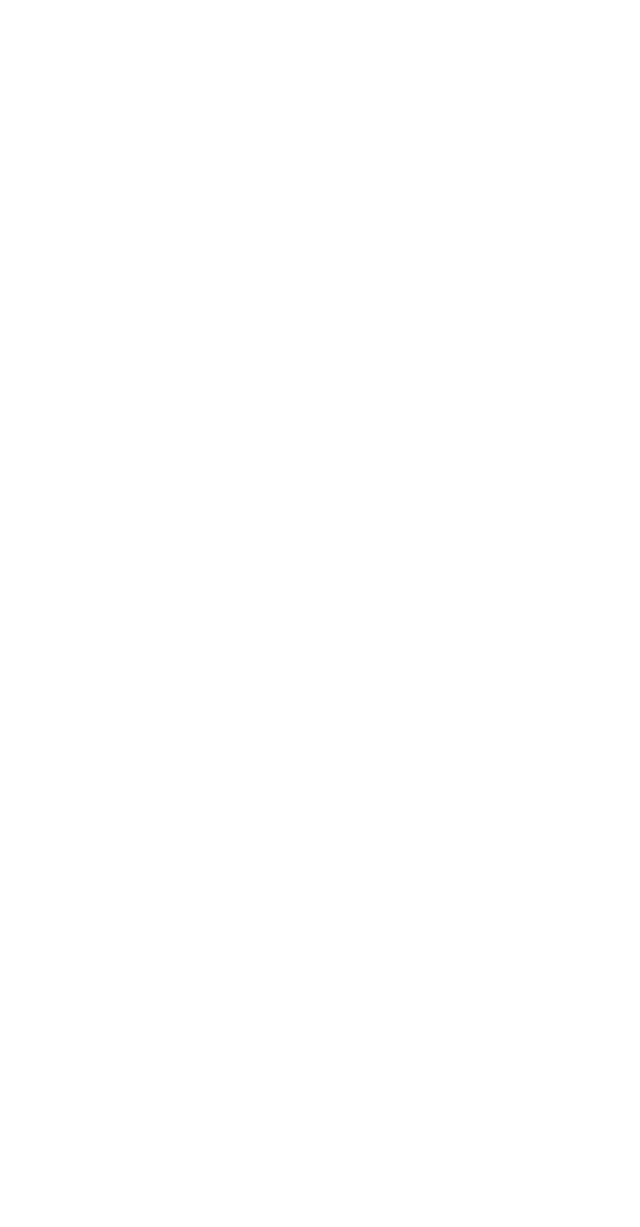
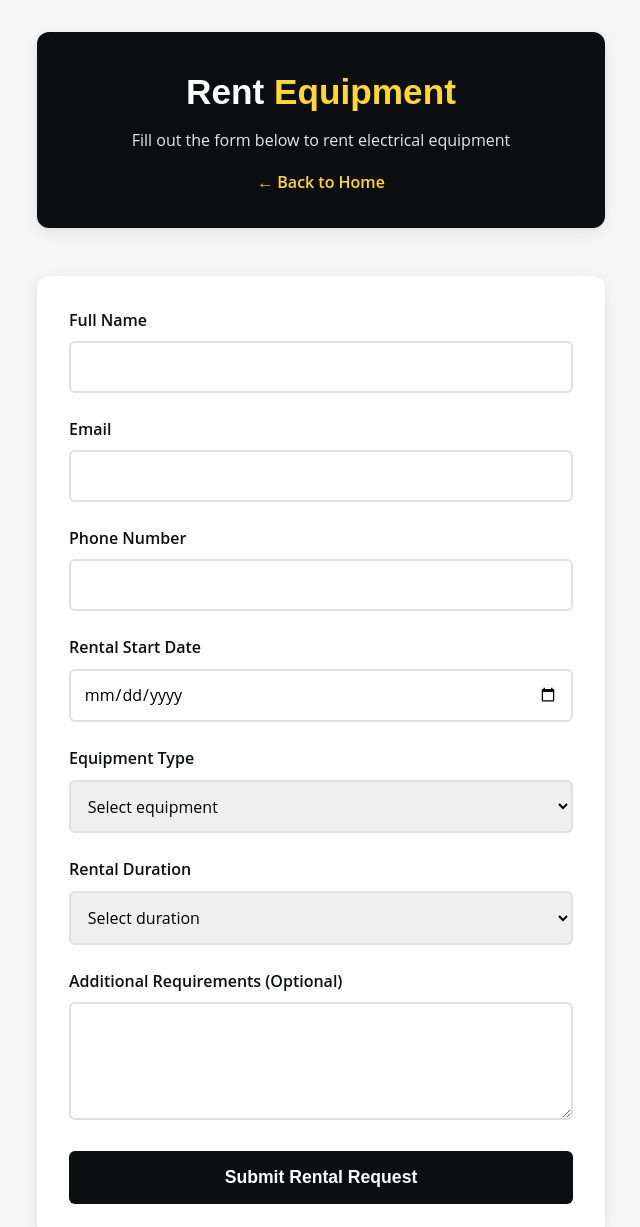
Before and after one commit to N3stie/wdd131, a plain HTML site: page rent.html in a window 1280 px wide. Shown: the top 1227 px of the page, without its empty margins (319-959 px from the left). Before the commit the page ends 800 px from the top, so only its background shows below. Drawn offline with Linux system fonts and the light colour scheme.

Commit message:
finishing the code

```diff
--- a/rent.html
+++ b/rent.html
@@ -0,0 +1,83 @@
+<!DOCTYPE html>
+<html lang="en">
+<head>
+    <meta charset="UTF-8">
+    <meta name="viewport" content="width=device-width, initial-scale=1.0">
+    <title>Rent Equipment - Volt Ampere Electrical Solutions</title>
+    <meta name="description" content="Volt Ampere Electrical Solutions offers professional electrical services and equipment rentals including insulation testing, load balancing, and electrical design analysis.">
+    <meta name="keywords" content="electrical services, insulation testing, load balancing, electrical design analysis, equipment rentals">
+    <meta name="author" content="Ernest Bonifacio">
+
+    <!-- favicon -->
+    <link rel="icon" type="image/png" href="image/volt/logo.png">
+    <!-- CSS link -->
+    <link rel="stylesheet" href="styles/rent.css">
+
+    <!-- JavaScript link -->
+    <script src="scripts/rent.js" defer></script>
+
+</head>
+<body>
+    <div class="container">
+        <header class="form-header">
+            <h1>Rent <span class="highlight">Equipment</span></h1>
+            <p>Fill out the form below to rent electrical equipment</p>
+            <a href="volt-ampere-electrical-solutions.html" class="back-btn">← Back to Home</a>
+        </header>
+
+        <form class="rent-form">
+            <div class="form-group">
+                <label for="name">Full Name</label>
+                <input type="text" id="name" name="name" required>
+            </div>
+
+            <div class="form-group">
+                <label for="email">Email</label>
+                <input type="email" id="email" name="email" required>
+            </div>
+
+            <div class="form-group">
+                <label for="phone">Phone Number</label>
+                <input type="tel" id="phone" name="phone" required>
+            </div>
+
+            <div class="form-group">
+                <label for="date">Rental Start Date</label>
+                <input type="date" id="date" name="date" required>
+            </div>
+
+            <div class="form-group">
+                <label for="equipment-type">Equipment Type</label>
+                <select id="equipment-type" name="equipment-type" required>
+                    <option value="">Select equipment</option>
+                    <option value="multimeter">Digital Multimeter</option>
+                    <option value="insulation-tester">Insulation Resistance Tester</option>
+                    <option value="power-analyzer">Power Quality Analyzer</option>
+                    <option value="cable-tester">Cable and Fault Locator</option>
+                    <option value="other">Other Equipment</option>
+                </select>
+            </div>
+
+            <div class="form-group">
+                <label for="duration">Rental Duration</label>
+                <select id="duration" name="duration" required>
+                    <option value="">Select duration</option>
+                    <option value="1-day">1 Day</option>
+                    <option value="3-days">3 Days</option>
+                    <option value="1-week">1 Week</option>
+                    <option value="2-weeks">2 Weeks</option>
+                    <option value="1-month">1 Month</option>
+                </select>
+            </div>
+
+            <div class="form-group">
+                <label for="message">Additional Requirements (Optional)</label>
+                <textarea id="message" name="message" rows="4"></textarea>
+            </div>
+
+            <button type="submit" class="submit-btn">Submit Rental Request</button>
+        </form>
+    </div>
+
+</body>
+</html>
--- /dev/null
+++ b/scripts/rent.js
@@ -0,0 +1,18 @@
+document.addEventListener('DOMContentLoaded', function() {
+    const form = document.querySelector('.rent-form');
+
+    form.addEventListener('submit', function(e) {
+        e.preventDefault();
+
+        // Get form data
+        const formData = new FormData(form);
+        const equipmentType = formData.get('equipment-type');
+        const duration = formData.get('duration');
+
+        // Show confirmation
+        alert(`Thank you for your ${equipmentType} rental request for ${duration}! We will contact you soon to confirm availability and pricing.`);
+
+        // Reset form
+        form.reset();
+    });
+});
--- /dev/null
+++ b/styles/rent.css
@@ -0,0 +1,130 @@
+:root {
+    --color-dark: #0c0e10;
+    --color-accent: #fdd835;
+    --color-light-bg: #f7f7f7;
+    --color-text: #1a1a1a;
+    --color-muted: #444;
+    --font-heading: "Montserrat", sans-serif;
+    --font-body: "Open Sans", sans-serif;
+}
+
+* {
+    margin: 0;
+    padding: 0;
+    box-sizing: border-box;
+}
+
+body {
+    font-family: var(--font-body);
+    background-color: var(--color-light-bg);
+    color: var(--color-text);
+    line-height: 1.6;
+    min-height: 100vh;
+}
+
+.container {
+    max-width: 600px;
+    margin: 0 auto;
+    padding: 2rem 1rem;
+}
+
+.form-header {
+    text-align: center;
+    margin-bottom: 3rem;
+    background: var(--color-dark);
+    color: white;
+    padding: 2rem;
+    border-radius: 12px;
+    box-shadow: 0 4px 15px rgba(0, 0, 0, 0.1);
+}
+
+.form-header h1 {
+    font-family: var(--font-heading);
+    font-size: 2.2rem;
+    margin-bottom: 0.5rem;
+}
+
+.form-header .highlight {
+    color: var(--color-accent);
+}
+
+.form-header p {
+    opacity: 0.9;
+    margin-bottom: 1rem;
+}
+
+.back-btn {
+    color: var(--color-accent);
+    text-decoration: none;
+    font-weight: 600;
+    transition: opacity 0.3s ease;
+}
+
+.back-btn:hover {
+    opacity: 0.8;
+}
+
+.rent-form {
+    background: white;
+    padding: 2rem;
+    border-radius: 12px;
+    box-shadow: 0 4px 15px rgba(0, 0, 0, 0.1);
+}
+
+.form-group {
+    margin-bottom: 1.5rem;
+}
+
+label {
+    display: block;
+    margin-bottom: 0.5rem;
+    font-weight: 600;
+    color: var(--color-dark);
+}
+
+input, select, textarea {
+    width: 100%;
+    padding: 0.8rem;
+    border: 2px solid #e0e0e0;
+    border-radius: 6px;
+    font-family: var(--font-body);
+    font-size: 1rem;
+    transition: border-color 0.3s ease;
+}
+
+input:focus, select:focus, textarea:focus {
+    outline: none;
+    border-color: var(--color-accent);
+}
+
+.submit-btn {
+    width: 100%;
+    background: var(--color-dark);
+    color: white;
+    padding: 1rem;
+    border: none;
+    border-radius: 6px;
+    font-size: 1.1rem;
+    font-weight: 600;
+    cursor: pointer;
+    transition: background-color 0.3s ease;
+}
+
+.submit-btn:hover {
+    background: var(--color-accent);
+    color: var(--color-dark);
+}
+
+@media (max-width: 768px) {
+    .container {
+        padding: 1rem;
+    }
+
+    .form-header h1 {
+        font-size: 1.8rem;
+    }
+
+    .rent-form {
+        padding: 1.5rem;
+    }
+}
--- /dev/null
+++ b/styles/service.css
@@ -0,0 +1,130 @@
+:root {
+    --color-dark: #0c0e10;
+    --color-accent: #fdd835;
+    --color-light-bg: #f7f7f7;
+    --color-text: #1a1a1a;
+    --color-muted: #444;
+    --font-heading: "Montserrat", sans-serif;
+    --font-body: "Open Sans", sans-serif;
+}
+
+* {
+    margin: 0;
+    padding: 0;
+    box-sizing: border-box;
+}
+
+body {
+    font-family: var(--font-body);
+    background-color: var(--color-light-bg);
+    color: var(--color-text);
+    line-height: 1.6;
+    min-height: 100vh;
+}
+
+.container {
+    max-width: 600px;
+    margin: 0 auto;
+    padding: 2rem 1rem;
+}
+
+.form-header {
+    text-align: center;
+    margin-bottom: 3rem;
+    background: var(--color-dark);
+    color: white;
+    padding: 2rem;
+    border-radius: 12px;
+    box-shadow: 0 4px 15px rgba(0, 0, 0, 0.1);
+}
+
+.form-header h1 {
+    font-family: var(--font-heading);
+    font-size: 2.2rem;
+    margin-bottom: 0.5rem;
+}
+
+.form-header .highlight {
+    color: var(--color-accent);
+}
+
+.form-header p {
+    opacity: 0.9;
+    margin-bottom: 1rem;
+}
+
+.back-btn {
+    color: var(--color-accent);
+    text-decoration: none;
+    font-weight: 600;
+    transition: opacity 0.3s ease;
+}
+
+.back-btn:hover {
+    opacity: 0.8;
+}
+
+.service-form {
+    background: white;
+    padding: 2rem;
+    border-radius: 12px;
+    box-shadow: 0 4px 15px rgba(0, 0, 0, 0.1);
+}
+
+.form-group {
+    margin-bottom: 1.5rem;
+}
+
+label {
+    display: block;
+    margin-bottom: 0.5rem;
+    font-weight: 600;
+    color: var(--color-dark);
+}
+
+input, select, textarea {
+    width: 100%;
+    padding: 0.8rem;
+    border: 2px solid #e0e0e0;
+    border-radius: 6px;
+    font-family: var(--font-body);
+    font-size: 1rem;
+    transition: border-color 0.3s ease;
+}
+
+input:focus, select:focus, textarea:focus {
+    outline: none;
+    border-color: var(--color-accent);
+}
+
+.submit-btn {
+    width: 100%;
+    background: var(--color-dark);
+    color: white;
+    padding: 1rem;
+    border: none;
+    border-radius: 6px;
+    font-size: 1.1rem;
+    font-weight: 600;
+    cursor: pointer;
+    transition: background-color 0.3s ease;
+}
+
+.submit-btn:hover {
+    background: var(--color-accent);
+    color: var(--color-dark);
+}
+
+@media (max-width: 768px) {
+    .container {
+        padding: 1rem;
+    }
+
+    .form-header h1 {
+        font-size: 1.8rem;
+    }
+
+    .service-form {
+        padding: 1.5rem;
+    }
+}
```
Also changed, not shown: scripts/service.js (added, +17 -0 lines), service.html (+71 -0 lines), volt-ampere-electrical-solutions.html (+6 -0 lines).
